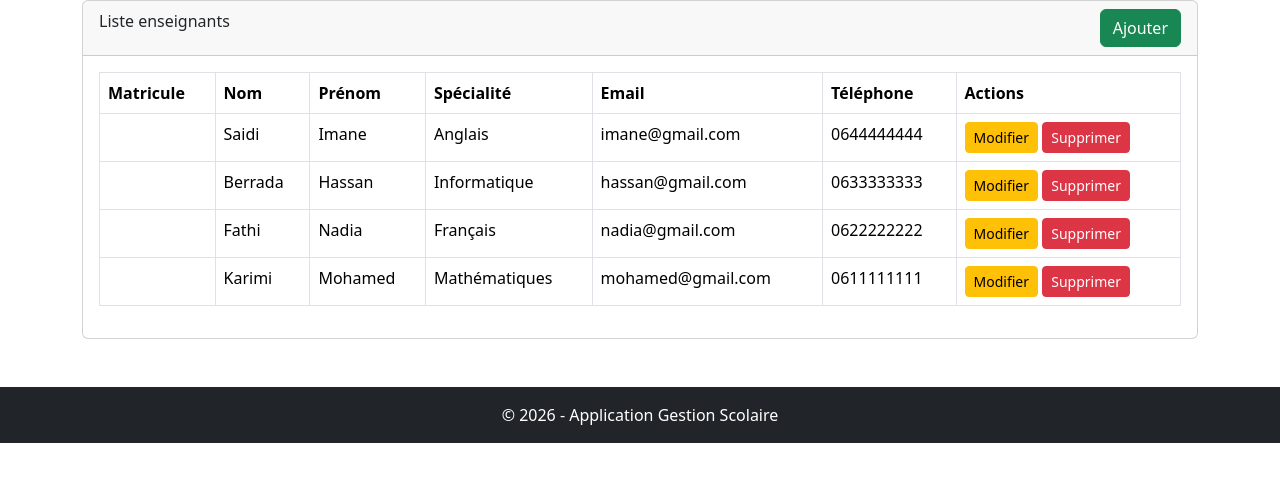
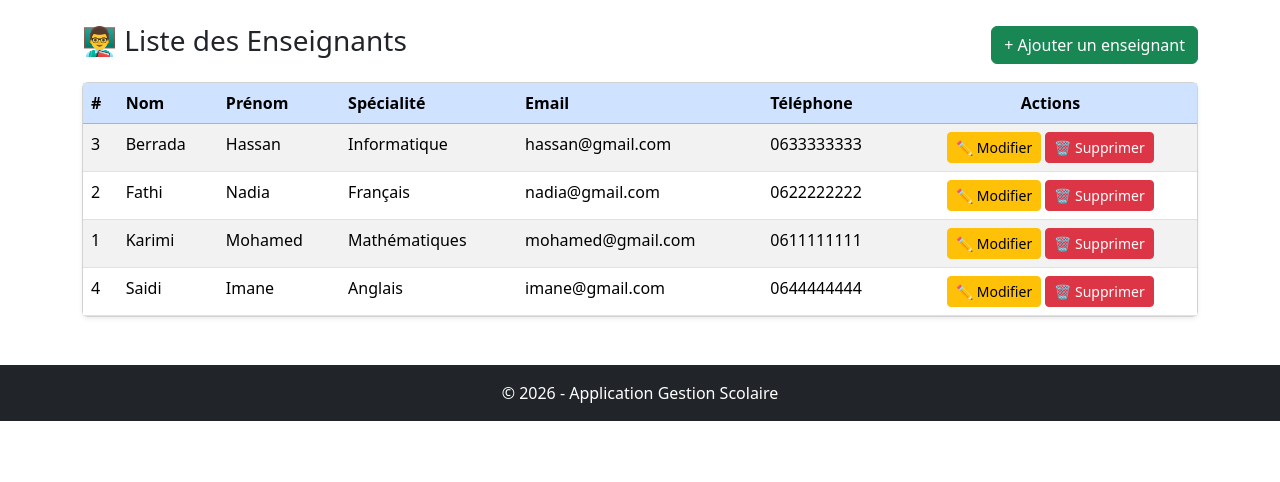
Before and after one commit to Mouad-Hassan/GESTION-SCOLAIRE, a PHP site: page /enseignant/index.php in a window 1280 px wide. Shown: the part 56-538 px from the top of the page. Run offline with PHP 8.4, Linux system fonts and the light colour scheme; data comes from the database, SQL or seed files in the repository; data that the repository does not hold is empty.

Commit message:
modifier  le contenu de index enseignant

```diff
--- a/pages/enseignant/index.php
+++ b/pages/enseignant/index.php
@@ -1,119 +1,70 @@
 <?php
+declare(strict_types=1);
 
-$pageTitle="Enseignant";
+require_once __DIR__ . '/../../config/database.php';
 
-require_once "../../config/database.php";
-require_once "../../includes/header.php";
-require_once "../../includes/navbar.php";
+$pageTitle = 'Liste des Enseignants';
+
+require_once __DIR__ . '/../../includes/header.php';
+require_once __DIR__ . '/../../includes/navbar.php';
 
 $pdo = getDBConnection();
-
-$enseignants = $pdo->query("
-    SELECT *
-    FROM enseignant
-    ORDER BY id_enseignant DESC
-")->fetchAll();
+$stmt    = $pdo->query("SELECT * FROM enseignant ORDER BY nom ASC");
+$enseignants = $stmt->fetchAll(PDO::FETCH_ASSOC);
 ?>
 
-<div class="container">
+<div class="container mt-4">
 
-    <div class="card">
-
-        <div class="card-header d-flex justify-content-between">
-            <span>Liste enseignants</span>
-
-            <a href="create.php" class="btn btn-success">
-                Ajouter
-            </a>
+    <div class="d-flex justify-content-between align-items-center mb-3">
+        <h1 class="h3">👨‍🏫 Liste des Enseignants</h1>
+        <a href="create.php" class="btn btn-success">+ Ajouter un enseignant</a>
     </div>
 
-
-        <div class="card-body">
-
-            <table class="table table-bordered">
-
+    <div class="card shadow-sm">
+        <div class="card-body p-0">
+            <table class="table table-striped table-hover mb-0">
+                <thead class="table-primary">
                     <tr>
-                    <th>Matricule</th>
+                        <th>#</th>
                         <th>Nom</th>
                         <th>Prénom</th>
                         <th>Spécialité</th>
                         <th>Email</th>
                         <th>Téléphone</th>
-                    <th>Actions</th>
+                        <th class="text-center">Actions</th>
                     </tr>
-
-
-                <?php foreach($enseignants as $e): ?>
-
+                </thead>
+                <tbody>
+                    <?php if (empty($enseignants)): ?>
                         <tr>
-
-                    <td>
-                        <?= htmlspecialchars($e['matricule']) ?>
+                            <td colspan="7" class="text-center text-muted py-4">
+                                Aucun enseignant enregistré.
                             </td>
-
-                    <td>
-                        <?= htmlspecialchars($e['nom']) ?>
+                        </tr>
+                    <?php else: ?>
+                        <?php foreach ($enseignants as $ens): ?>
+                            <tr>
+                                <td><?= htmlspecialchars((string)$ens['id_enseignant']) ?></td>
+                                <td><?= htmlspecialchars($ens['nom']) ?></td>
+                                <td><?= htmlspecialchars($ens['prenom']) ?></td>
+                                <td><?= htmlspecialchars($ens['specialite']) ?></td>
+                                <td><?= htmlspecialchars($ens['email']) ?></td>
+                                <td><?= htmlspecialchars($ens['telephone']) ?></td>
+                                <td class="text-center">
+                                    <a href="edit.php?id=<?= $ens['id_enseignant'] ?>"
+                                       class="btn btn-warning btn-sm">✏️ Modifier</a>
+                                    <a href="delete.php?id=<?= $ens['id_enseignant'] ?>"
+                                       class="btn btn-danger btn-sm"
+                                       onclick="return confirm('Supprimer cet enseignant ?')">🗑️ Supprimer</a>
                                 </td>
-
-                    <td>
-                        <?= htmlspecialchars($e['prenom']) ?>
-                    </td>
-
-                    <td>
-                        <?= htmlspecialchars($e['specialite']) ?>
-                    </td>
-
-                    <td>
-                        <?= htmlspecialchars($e['email']) ?>
-                    </td>
-
-                    <td>
-                        <?= htmlspecialchars($e['telephone']) ?>
-                    </td>
-
-
-                    <td>
-
-                        <a href="edit.php?id=<?= $e['id_enseignant'] ?>"
-                           class="btn btn-warning btn-sm">
-                            Modifier
-                        </a>
-
-
-                        <form method="POST"
-                              action="delete.php"
-                              style="display:inline">
-
-                            <input type="hidden"
-                                   name="id"
-                                   value="<?= $e['id_enseignant'] ?>">
-
-
-                            <button class="btn btn-danger btn-sm"
-                                    onclick="return confirm('Voulez-vous supprimer cet enseignant ?')">
-
-                                Supprimer
-
-                            </button>
-
-                        </form>
-
-
-                    </td>
-
                             </tr>
-
-
                         <?php endforeach; ?>
-
-
+                    <?php endif; ?>
+                </tbody>
             </table>
-
+        </div>
     </div>
 
 </div>
 
-</div>
-
-
-<?php require_once "../../includes/footer.php"; ?>
+<?php require_once __DIR__ . '/../../includes/footer.php'; ?>
```
Lines whose indentation alone changed are shown as unchanged.
